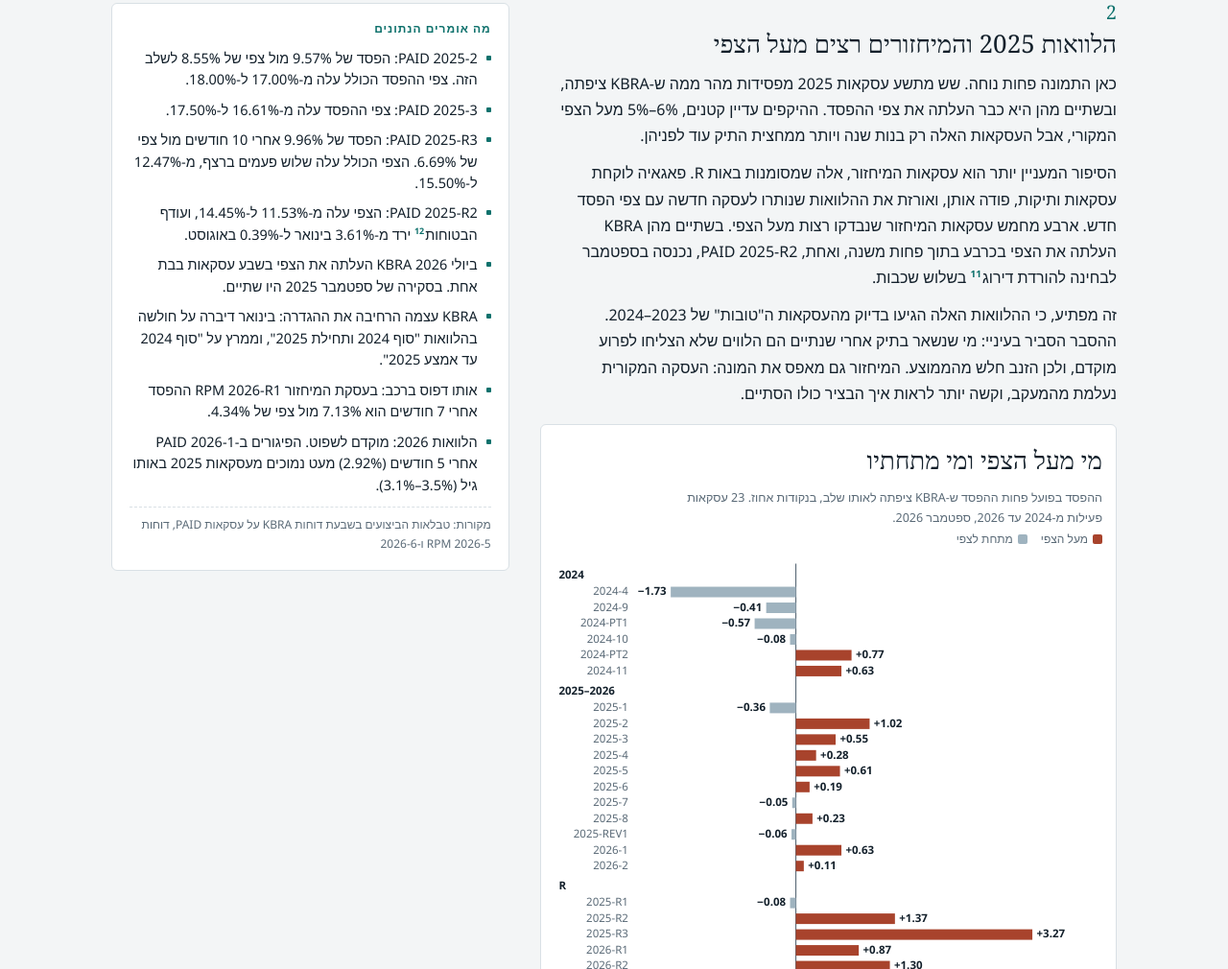
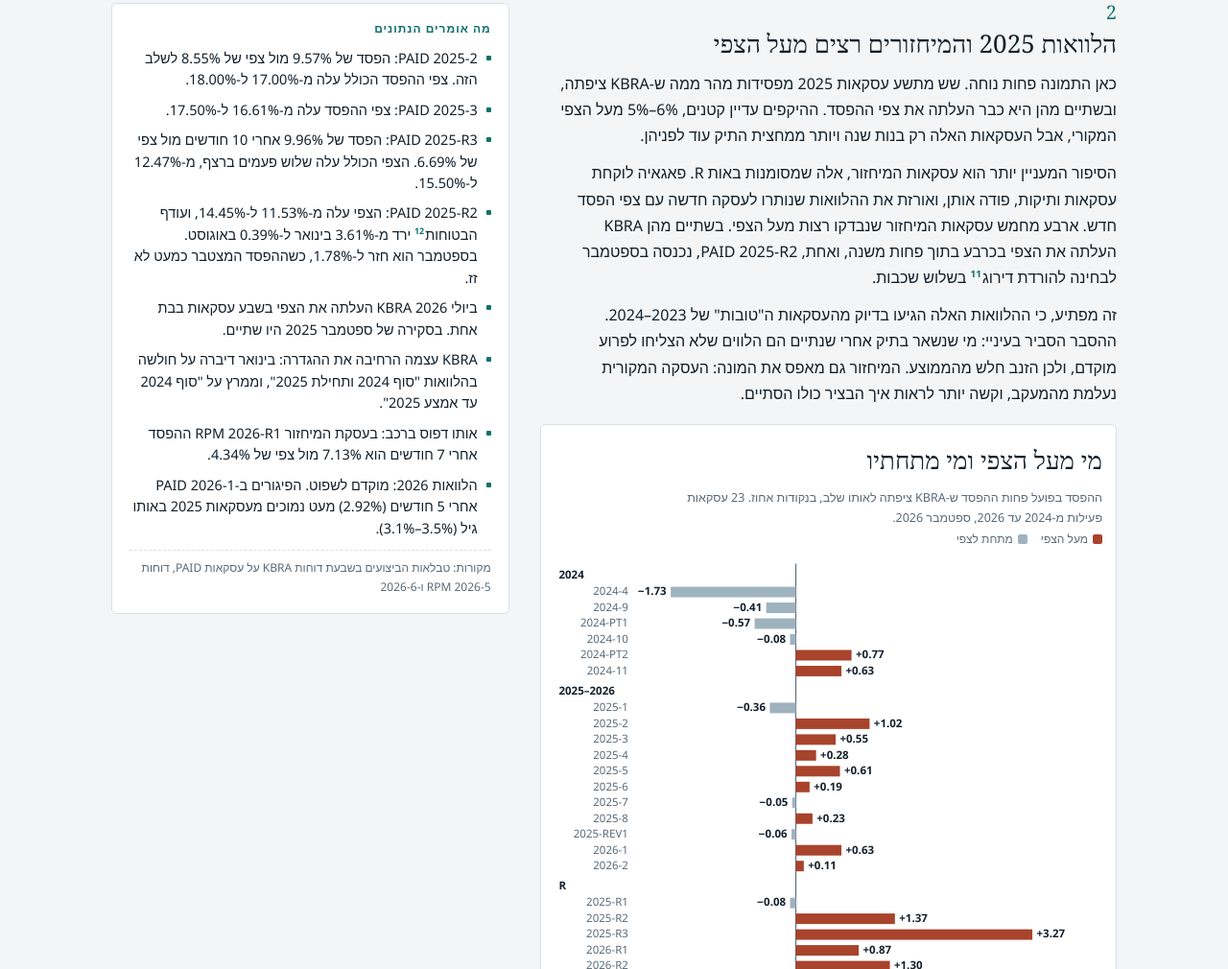
Before and after one commit to ae276/pagaya-q3-2026, a plain HTML site: page kbra/index.html in a window 1280 px wide. Shown: the part 2870-3880 px from the top of the page at 96% size. Drawn offline with Linux system fonts and the light colour scheme; a web font is replaced by a local one.

Commit message:
KBRA review: add Sep-26 O/C for 2025-R2
Co-Authored-By: Claude Opus 5.5 <noreply@anthropic.com>
Claude-Session: https://claude.ai/code/session_011jL1fRVmGaLsTKVS8s7XdL

```diff
--- a/kbra/index.html
+++ b/kbra/index.html
@@ -338,7 +338,7 @@ svg .sub{font-size:9.5px}
         <li><span class="n">PAID 2025-2</span>: הפסד של <span class="n">9.57%</span> מול צפי של <span class="n">8.55%</span> לשלב הזה. צפי ההפסד הכולל עלה מ-<span class="n">17.00%</span> ל-<span class="n">18.00%</span>.</li>
         <li><span class="n">PAID 2025-3</span>: צפי ההפסד עלה מ-<span class="n">16.61%</span> ל-<span class="n">17.50%</span>.</li>
         <li><span class="n">PAID 2025-R3</span>: הפסד של <span class="n">9.96%</span> אחרי 10 חודשים מול צפי של <span class="n">6.69%</span>. הצפי הכולל עלה שלוש פעמים ברצף, מ-<span class="n">12.47%</span> ל-<span class="n">15.50%</span>.</li>
-        <li><span class="n">PAID 2025-R2</span>: הצפי עלה מ-<span class="n">11.53%</span> ל-<span class="n">14.45%</span>, ועודף הבטוחות<sup class="fn"><a href="#g-12" aria-label="הערה 12">12</a></sup> ירד מ-<span class="n">3.61%</span> בינואר ל-<span class="n">0.39%</span> באוגוסט.</li>
+        <li><span class="n">PAID 2025-R2</span>: הצפי עלה מ-<span class="n">11.53%</span> ל-<span class="n">14.45%</span>, ועודף הבטוחות<sup class="fn"><a href="#g-12" aria-label="הערה 12">12</a></sup> ירד מ-<span class="n">3.61%</span> בינואר ל-<span class="n">0.39%</span> באוגוסט. בספטמבר הוא חזר ל-<span class="n">1.78%</span>, כשההפסד המצטבר כמעט לא זז.</li>
         <li>ביולי 2026 KBRA העלתה את הצפי בשבע עסקאות בבת אחת. בסקירה של ספטמבר 2025 היו שתיים.</li>
         <li>KBRA עצמה הרחיבה את ההגדרה: בינואר דיברה על חולשה בהלוואות "סוף 2024 ותחילת 2025", וממרץ על "סוף 2024 עד אמצע 2025".</li>
         <li>אותו דפוס ברכב: בעסקת המיחזור <span class="n">RPM 2026-R1</span> ההפסד אחרי 7 חודשים הוא <span class="n">7.13%</span> מול צפי של <span class="n">4.34%</span>.</li>
```
